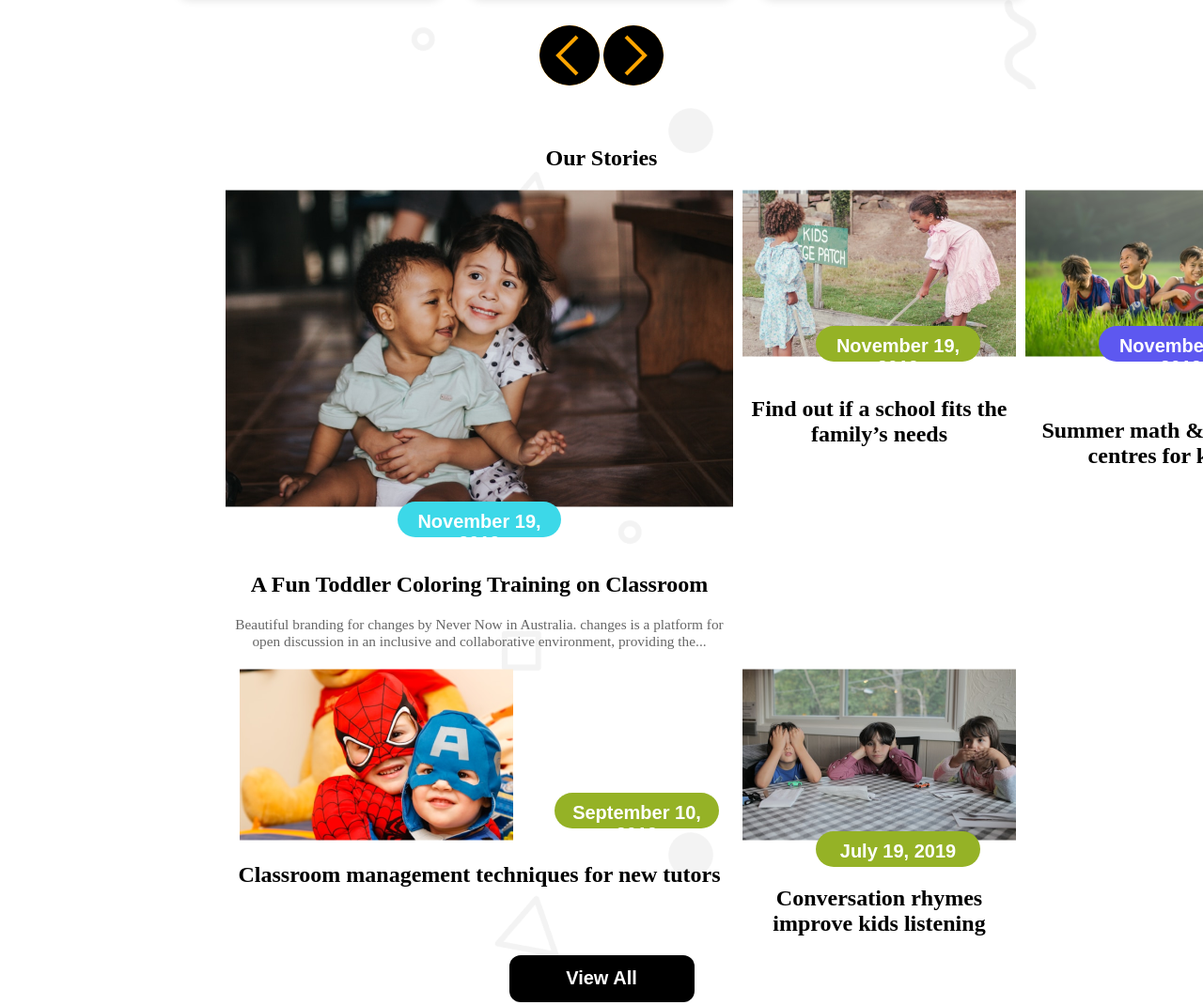
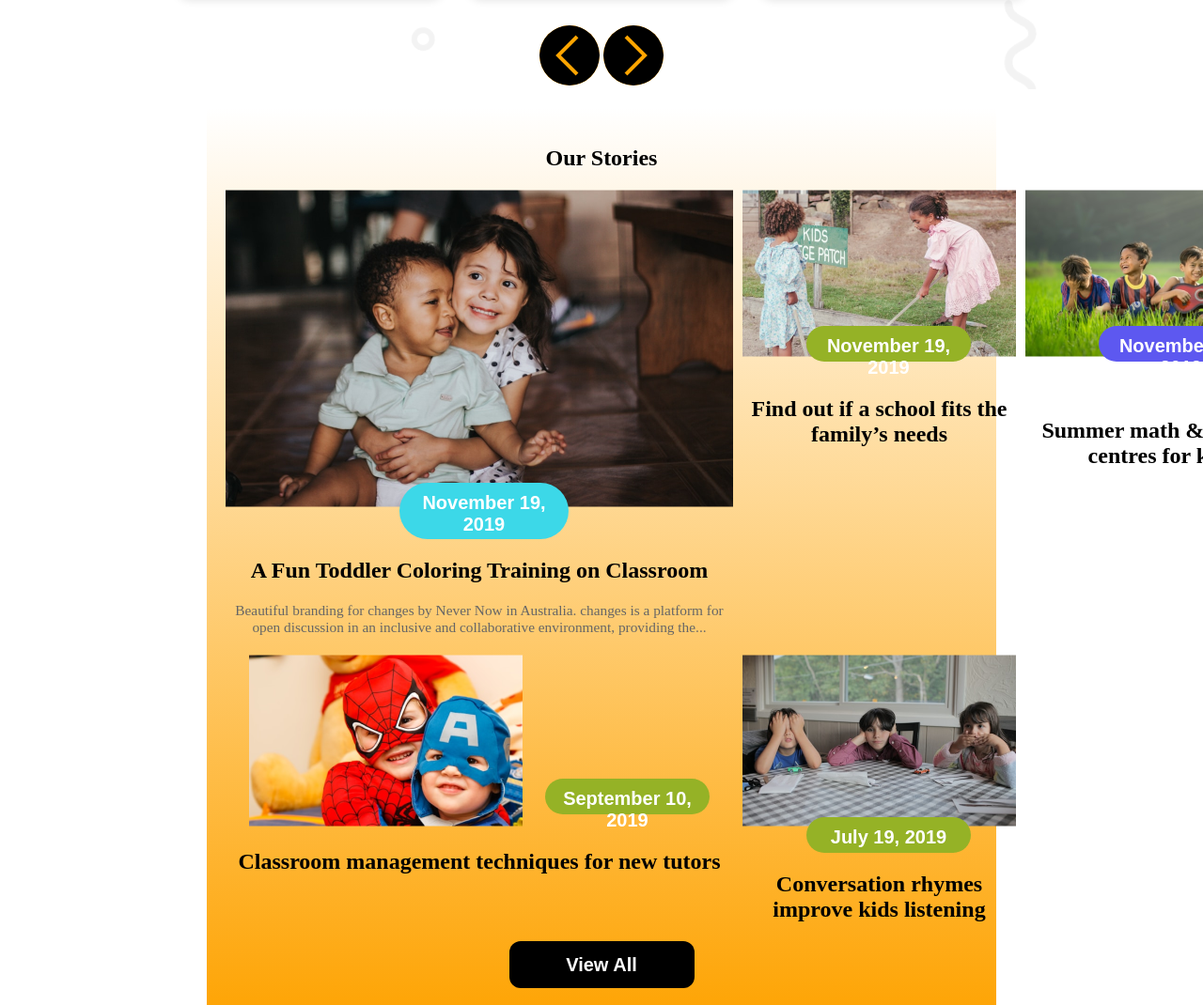
Before and after one commit to lotusgithub1/kids-school, a plain HTML site: page index.html in a window 1280 px wide. Shown: the part 1180-2250 px from the top of the page at 94% size. Drawn offline with Linux system fonts and the light colour scheme; files whose address does not match are found by name.

Commit message:
footer added

```diff
--- a/styles/kids.css
+++ b/styles/kids.css
@@ -60,7 +60,7 @@ a.ad{
 
 
 .logo,.h1{
-  font-size: 32px;
+  font-size: 56px;
   font-weight: bold;
 }
 .btn{
@@ -198,6 +198,10 @@ button ,.enroll-button {
   /* border: 1px solid #ccc; */
   /* border-radius: 8px; */
   text-align: center;
+
+}
+.stories{
+  background-image: linear-gradient(#FFFFFF,#FEA301);
 }
 .story h2{
   text-align: center;
@@ -246,7 +250,7 @@ button ,.enroll-button {
   height: 38.35px;
   position: sticky;
   margin-top: -70px;
-  margin-left: 40px;
+  margin-left: 20px;
 }
 #btns1{
   background-color: #3CD8E8;
@@ -255,11 +259,11 @@ button ,.enroll-button {
   color: white;
   font-size: 15.34;
   border-radius: 47.93px;
-  width: 174.51px;
-  height: 38.35px;
+  width: 180.51px;
+  height: 60.35px;
   position: sticky;
-  margin-top: -10px;
-  margin-left: 0px;
+  margin-top: -30px;
+  margin-left: 10px;
 
 }
 #btns3{
@@ -295,7 +299,7 @@ button.view-all {
   color: white;
   padding: 20px 0;
   display: flex;
-  justify-content: space-around;
+  justify-content: space-between;
 
   align-items: center;
   width: 1439px;
@@ -304,7 +308,7 @@ button.view-all {
 }
 .footer-logo p{
   /* text-overflow: clip; */
-  margin-bottom: 20px;
+  /* margin-bottom: 20px; */
 
 }
 .footer-section {
@@ -312,7 +316,7 @@ button.view-all {
   justify-content: space-between;
   width: 1070.91px;
   height: 222px;
-  margin: 0 auto;
+  /* margin: 0 auto; */
 }
 .footer-logo{
   display: flex;
```
